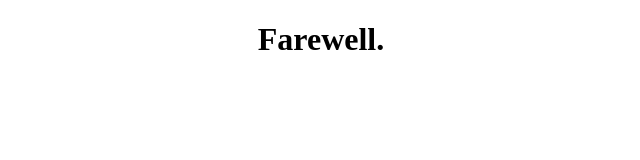
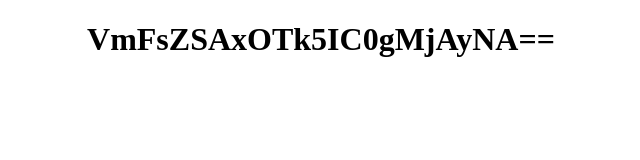
Before and after one commit to SimonHateri/SimonHateri.github.io, a plain HTML site: page index.html in a window 1280 px wide. Shown: the whole page, without its empty margins (319-959 px from the left). Drawn offline with Linux system fonts and the light colour scheme.

Commit message:
Update index.html

```diff
--- a/index.html
+++ b/index.html
@@ -4,6 +4,6 @@
         <title>Farewell</title>
     </head>
     <body>
-        <h1><center>Farewell.</center></h1>
+        <h1><center>VmFsZSAxOTk5IC0gMjAyNA==</center></h1>
     </body>
 </html>
```
